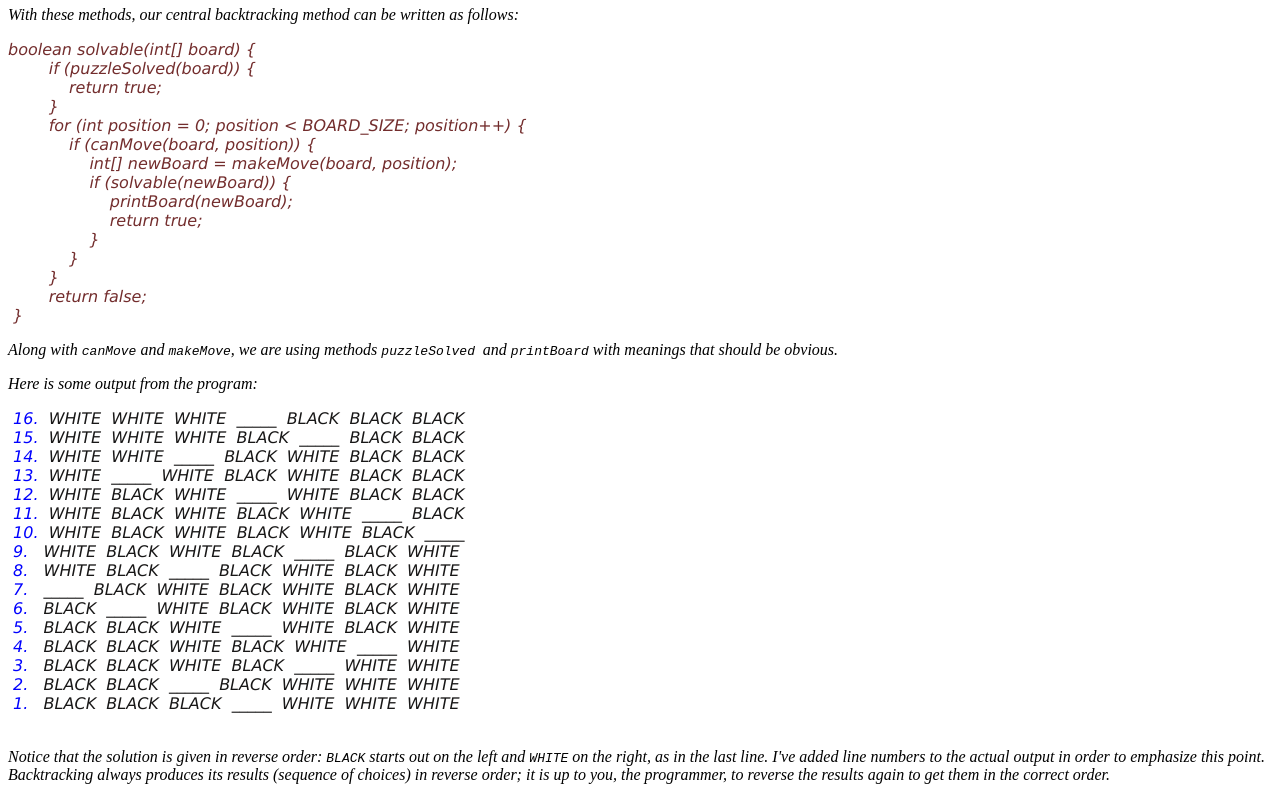
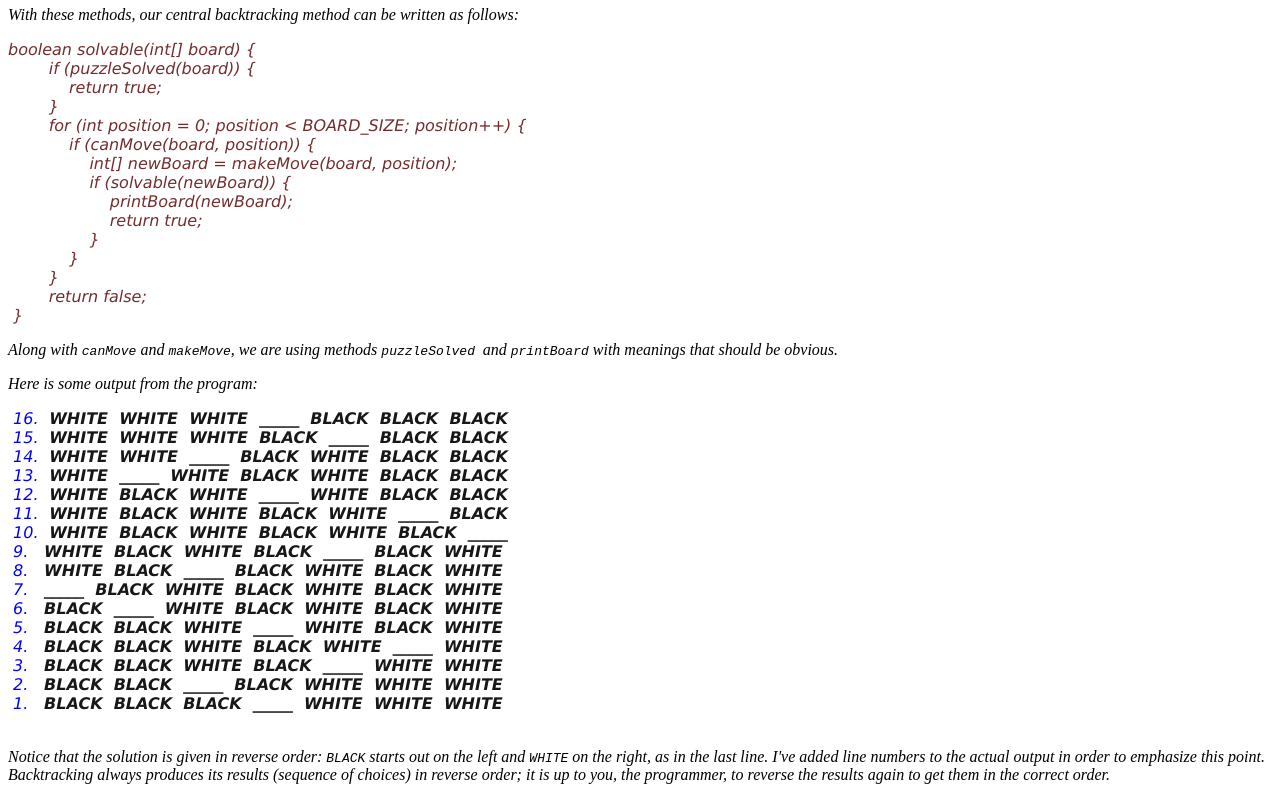
Before and after one commit to Gtvsairam/htmlsample, a plain HTML site: page BACKTRACKING PROJECT/index.html in a window 1280 px wide. Shown: the part 10071-10871 px from the top of the page. Drawn offline with Linux system fonts and the light colour scheme.

Commit message:
Update index.html

```diff
--- a/BACKTRACKING PROJECT/index.html
+++ b/BACKTRACKING PROJECT/index.html
@@ -565,22 +565,22 @@ Example: Cindy's Puzzle</font></b></p>
 <p>Along with <code>canMove</code> and <code>makeMove</code>, we are using methods <code> puzzleSolved </code> and <code>printBoard</code> with meanings that should be obvious.</p>
 <p>Here is some output from the program:</p>
  <pre style="color:rgb(24, 23, 23);font-family: Verdana , Arial , Helvetica, sans-serif;">
- <span style="color:blue;">16.</span>  WHITE  WHITE  WHITE  _____  BLACK  BLACK  BLACK
- <span style="color:blue;">15.</span>  WHITE  WHITE  WHITE  BLACK  _____  BLACK  BLACK
- <span style="color:blue;">14.</span>  WHITE  WHITE  _____  BLACK  WHITE  BLACK  BLACK
- <span style="color:blue;">13.</span>  WHITE  _____  WHITE  BLACK  WHITE  BLACK  BLACK
- <span style="color:blue;">12.</span>  WHITE  BLACK  WHITE  _____  WHITE  BLACK  BLACK
- <span style="color:blue;">11.</span>  WHITE  BLACK  WHITE  BLACK  WHITE  _____  BLACK
- <span style="color:blue;">10.</span>  WHITE  BLACK  WHITE  BLACK  WHITE  BLACK  _____
- <span style="color:blue;">9.</span>   WHITE  BLACK  WHITE  BLACK  _____  BLACK  WHITE
- <span style="color:blue;">8.</span>   WHITE  BLACK  _____  BLACK  WHITE  BLACK  WHITE
- <span style="color:blue;">7.</span>   _____  BLACK  WHITE  BLACK  WHITE  BLACK  WHITE
- <span style="color:blue;">6.</span>   BLACK  _____  WHITE  BLACK  WHITE  BLACK  WHITE
- <span style="color:blue;">5.</span>   BLACK  BLACK  WHITE  _____  WHITE  BLACK  WHITE
- <span style="color:blue;">4.</span>   BLACK  BLACK  WHITE  BLACK  WHITE  _____  WHITE
- <span style="color:blue;">3.</span>   BLACK  BLACK  WHITE  BLACK  _____  WHITE  WHITE
- <span style="color:blue;">2.</span>   BLACK  BLACK  _____  BLACK  WHITE  WHITE  WHITE
- <span style="color:blue;">1.</span>   BLACK  BLACK  BLACK  _____  WHITE  WHITE  WHITE
+ <span style="color:blue;">16.</span> <b> WHITE  WHITE  WHITE  _____  BLACK  BLACK  BLACK </b>
+ <span style="color:blue;">15.</span> <b> WHITE  WHITE  WHITE  BLACK  _____  BLACK  BLACK </b>
+ <span style="color:blue;">14.</span> <b> WHITE  WHITE  _____  BLACK  WHITE  BLACK  BLACK </b>
+ <span style="color:blue;">13.</span> <b> WHITE  _____  WHITE  BLACK  WHITE  BLACK  BLACK </b>
+ <span style="color:blue;">12.</span> <b> WHITE  BLACK  WHITE  _____  WHITE  BLACK  BLACK </b>
+ <span style="color:blue;">11.</span> <b> WHITE  BLACK  WHITE  BLACK  WHITE  _____  BLACK </b>
+ <span style="color:blue;">10.</span> <b> WHITE  BLACK  WHITE  BLACK  WHITE  BLACK  _____ </b>
+ <span style="color:blue;">9.</span>  <b> WHITE  BLACK  WHITE  BLACK  _____  BLACK  WHITE </b>
+ <span style="color:blue;">8.</span>  <b> WHITE  BLACK  _____  BLACK  WHITE  BLACK  WHITE </b>
+ <span style="color:blue;">7.</span>  <b> _____  BLACK  WHITE  BLACK  WHITE  BLACK  WHITE </b>
+ <span style="color:blue;">6.</span>  <b> BLACK  _____  WHITE  BLACK  WHITE  BLACK  WHITE </b>
+ <span style="color:blue;">5.</span>  <b> BLACK  BLACK  WHITE  _____  WHITE  BLACK  WHITE </b>
+ <span style="color:blue;">4.</span>  <b> BLACK  BLACK  WHITE  BLACK  WHITE  _____  WHITE </b>
+ <span style="color:blue;">3.</span>  <b> BLACK  BLACK  WHITE  BLACK  _____  WHITE  WHITE </b>
+ <span style="color:blue;">2.</span>  <b> BLACK  BLACK  _____  BLACK  WHITE  WHITE  WHITE </b>
+ <span style="color:blue;">1.</span>  <b> BLACK  BLACK  BLACK  _____  WHITE  WHITE  WHITE </b>
 
 </pre>
 <p>Notice that the solution is given in reverse order: <code>BLACK</code> starts out on the left and <code>WHITE</code> on the right, as in the last line. I've added line numbers to the actual output in order to emphasize this point. Backtracking always produces its results (sequence of choices) in reverse order; it is up to you, the programmer, to reverse the results again to get them in the correct order.</p>
```
